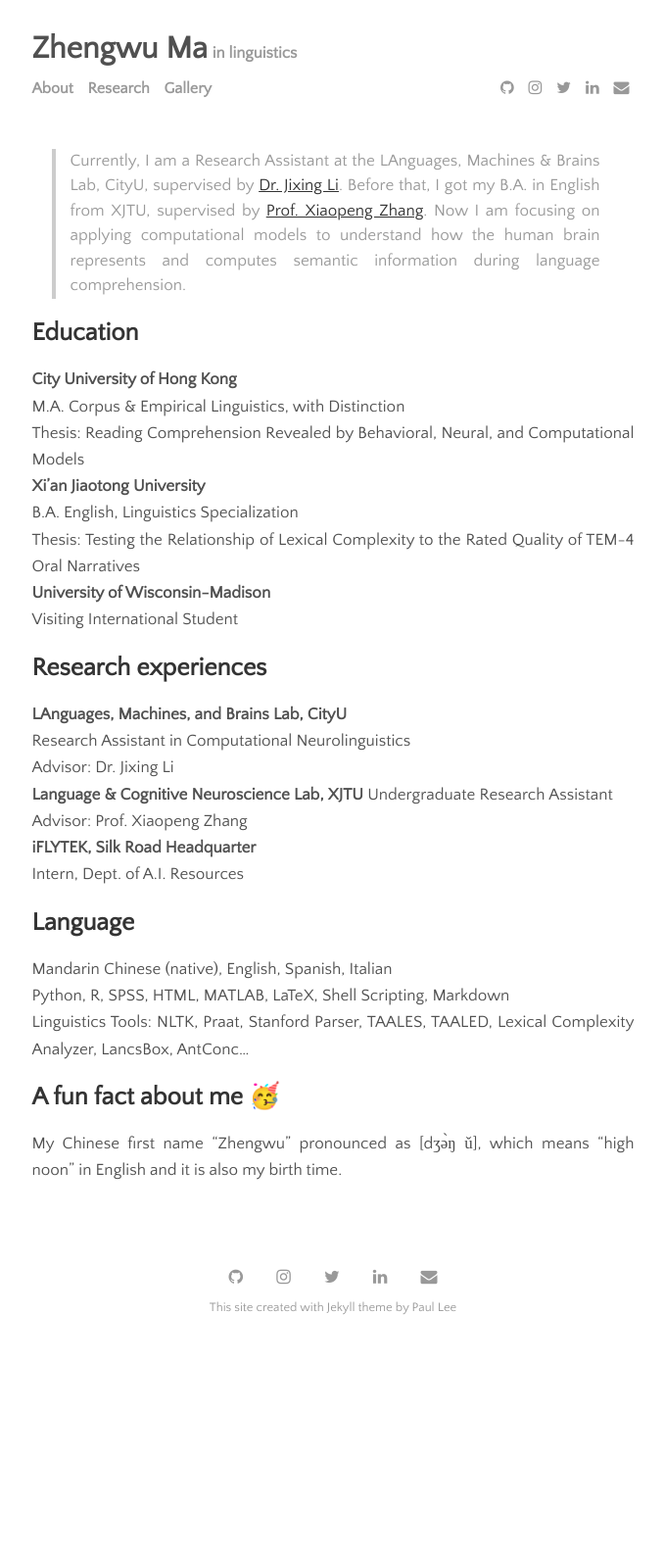
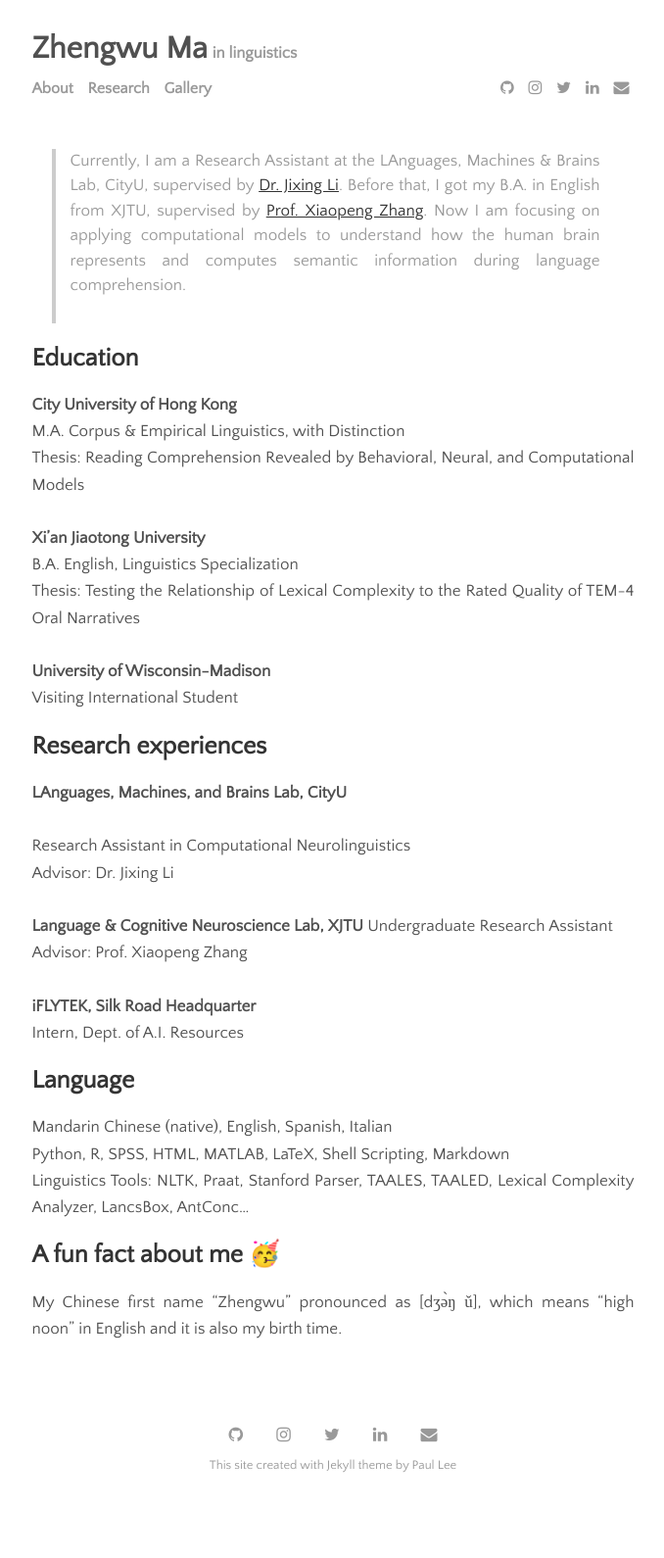
Before and after one commit to zhengwuma/zhengwuma.github.io, a Jekyll site: the page built from menu/about.md, in a window 1280 px wide. Shown: the whole page at 98% size, without its empty margins (300-978 px from the left). Built offline with Jekyll 4.4.1, drawn with Linux system fonts in a browser that asks for light colours; before the commit the page ends 1428 px from its top, so only the background shows below that.

```diff
--- a/menu/about.md
+++ b/menu/about.md
@@ -3,25 +3,25 @@ layout: page
 title: About
 permalink: /about
 ---
-> Currently, I am a Research Assistant at the LAnguages, Machines & Brains Lab, CityU, supervised by [Dr. Jixing Li](https://jixing-li.github.io/). Before that, I got my B.A. in English from XJTU, supervised by [Prof. Xiaopeng Zhang](http://gr.xjtu.edu.cn/en/web/zhangxp). Now I am focusing on applying computational models to understand how the human brain represents and computes semantic information during language comprehension.
+> Currently, I am a Research Assistant at the LAnguages, Machines & Brains Lab, CityU, supervised by [Dr. Jixing Li](https://jixing-li.github.io/). Before that, I got my B.A. in English from XJTU, supervised by [Prof. Xiaopeng Zhang](http://gr.xjtu.edu.cn/en/web/zhangxp). Now I am focusing on applying computational models to understand how the human brain represents and computes semantic information during language comprehension.<br><br>
 
 ## Education
 __City University of Hong Kong__ <br>
 M.A. Corpus & Empirical Linguistics, with Distinction<br>
-Thesis: Reading Comprehension Revealed by Behavioral, Neural, and Computational Models<br>
+Thesis: Reading Comprehension Revealed by Behavioral, Neural, and Computational Models<br><br>
 __Xi'an Jiaotong University__ <br>
 B.A. English, Linguistics Specialization<br>
-Thesis: Testing the Relationship of Lexical Complexity to the Rated Quality of TEM-4 Oral Narratives<br>
+Thesis: Testing the Relationship of Lexical Complexity to the Rated Quality of TEM-4 Oral Narratives<br><br>
 __University of Wisconsin-Madison__ <br>
 Visiting International Student<br>
 
 ## Research experiences
-__LAnguages, Machines, and Brains Lab, CityU__ <br>
+__LAnguages, Machines, and Brains Lab, CityU__ <br><br>
 Research Assistant in Computational Neurolinguistics<br>
-Advisor: Dr. Jixing Li<br>
+Advisor: Dr. Jixing Li<br><br>
 __Language & Cognitive Neuroscience Lab, XJTU__
 Undergraduate Research Assistant<br>
-Advisor: Prof. Xiaopeng Zhang<br>
+Advisor: Prof. Xiaopeng Zhang<br><br>
 __iFLYTEK, Silk Road Headquarter__ <br>
 Intern, Dept. of A.I. Resources <br>
 
```
